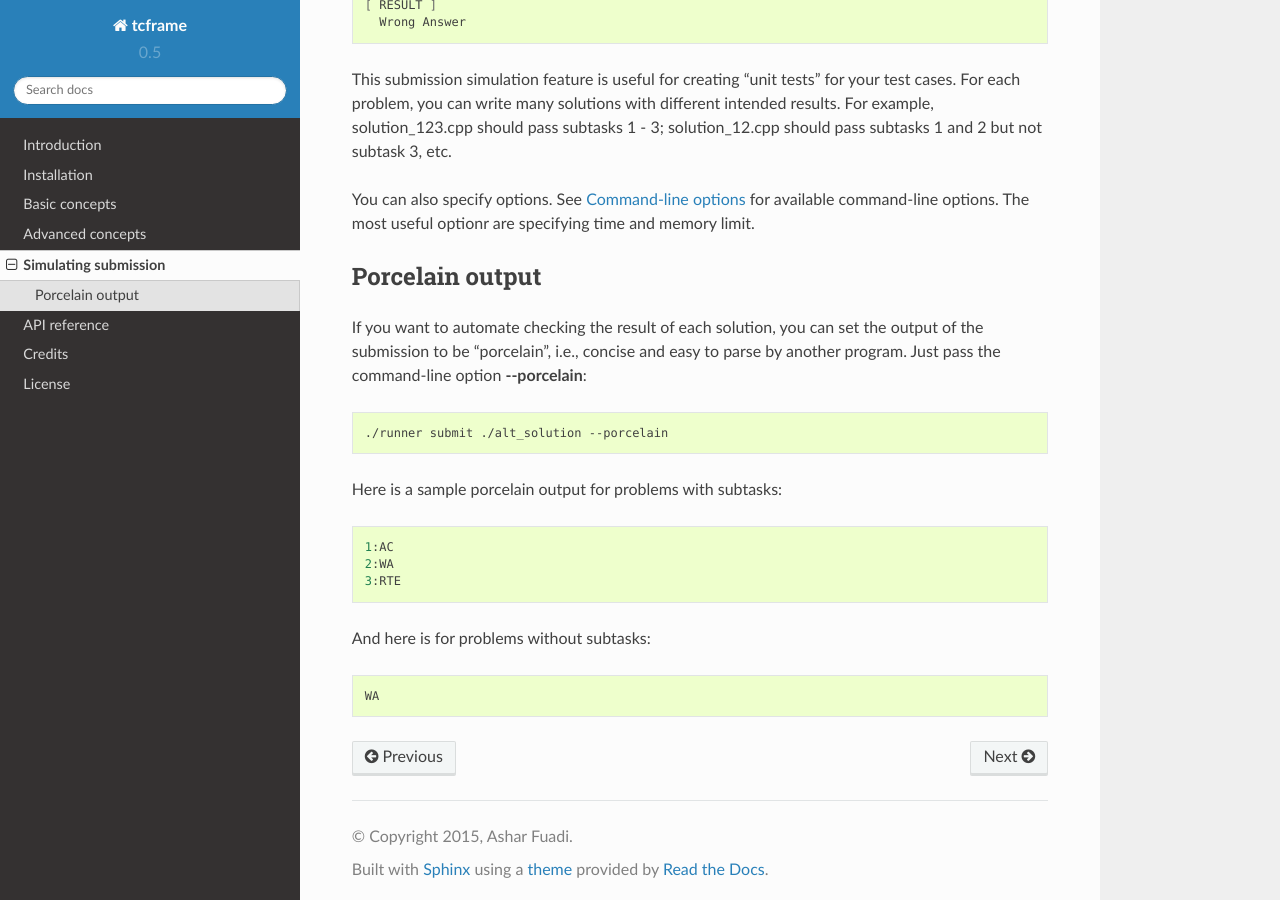
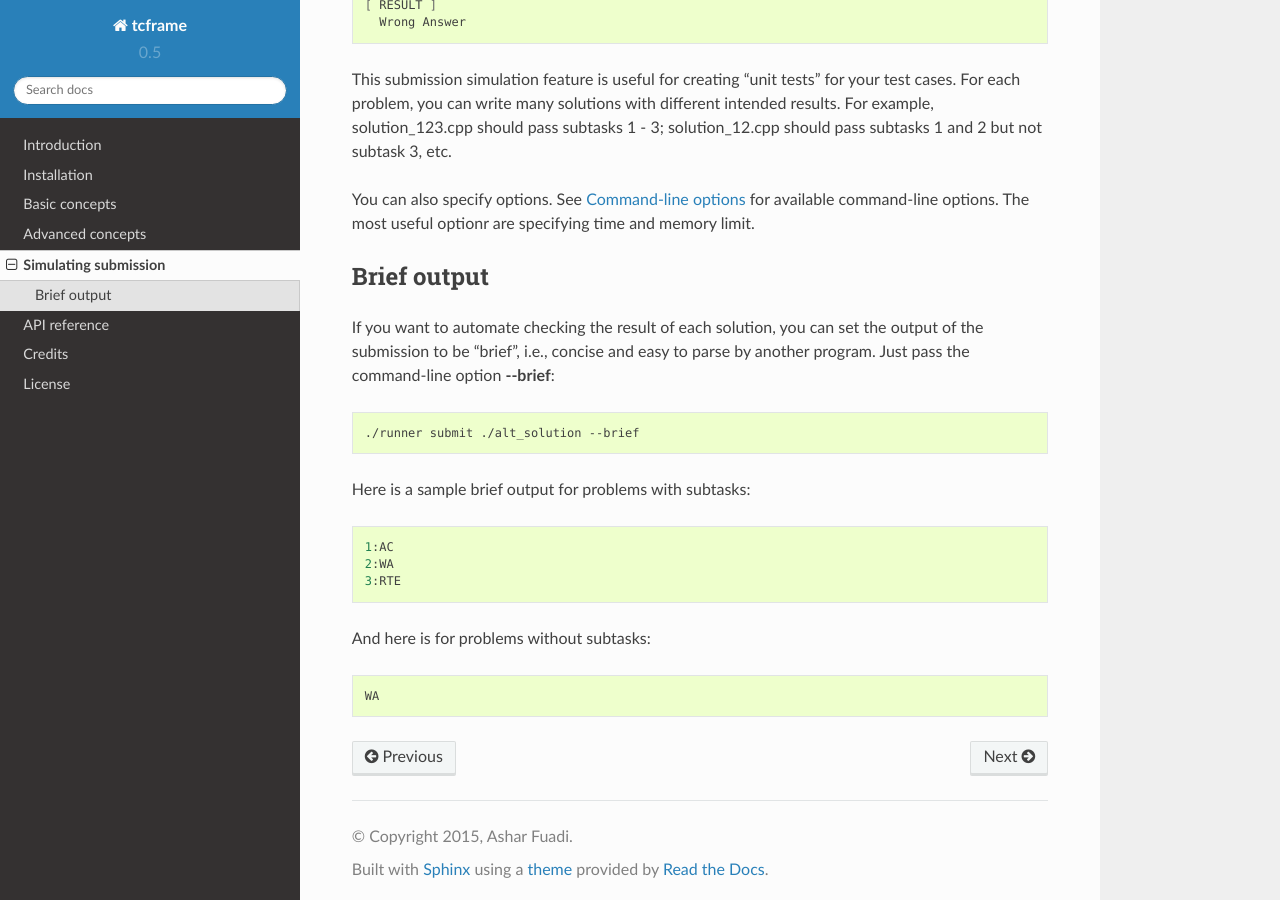
Before and after one commit to ia-toki/tcframe, a Sphinx documentation site: the page built from docs/submission.rst, in a window 1280 px wide and 900 px high, scrolled down 2163 px. Built offline with Sphinx 7.4.7 and the Read the Docs theme 2.0.0, drawn with Linux system fonts in a browser that asks for light colours.

Commit message:
Rename "porcelain" submission option to "brief"
"Porcelain" was taken from git. I think not everyone knows that term.

Resolve #45

```diff
--- a/docs/submission.rst
+++ b/docs/submission.rst
@@ -106,16 +106,16 @@ This submission simulation feature is useful for creating "unit tests" for your
 
 You can also specify options. See :ref:`Command-line options <api-ref-command-line-options>` for available command-line options. The most useful optionr are specifying time and memory limit.
 
-Porcelain output
-----------------
+Brief output
+------------
 
-If you want to automate checking the result of each solution, you can set the output of the submission to be "porcelain", i.e., concise and easy to parse by another program. Just pass the command-line option **-**\ **-**\ **porcelain**:
+If you want to automate checking the result of each solution, you can set the output of the submission to be "brief", i.e., concise and easy to parse by another program. Just pass the command-line option **-**\ **-**\ **brief**:
 
 .. sourcecode:: bash
 
-    ./runner submit ./alt_solution --porcelain
+    ./runner submit ./alt_solution --brief
 
-Here is a sample porcelain output for problems with subtasks:
+Here is a sample brief output for problems with subtasks:
 
 .. sourcecode:: bash
 
```
Also changed, not shown: 3 other files.
